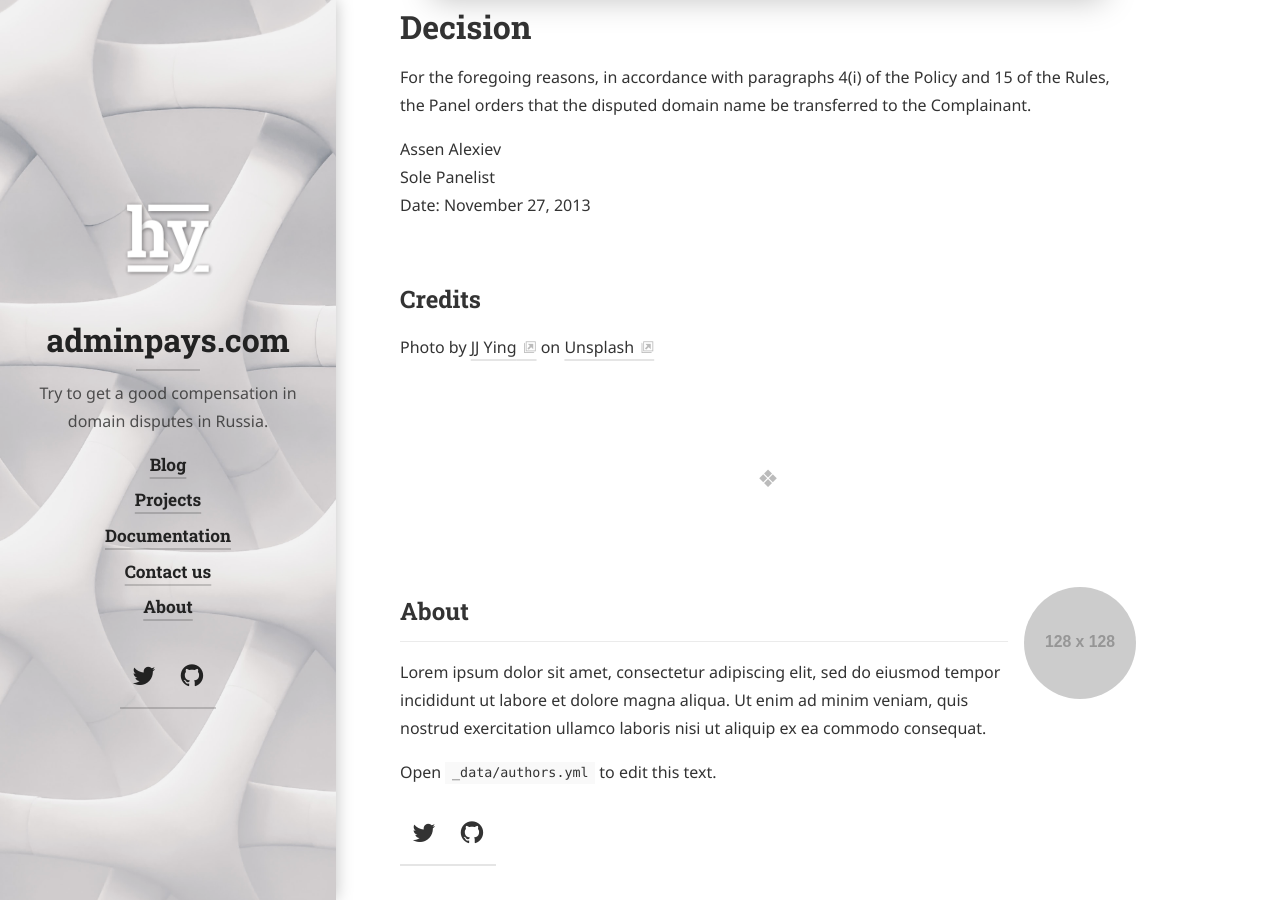
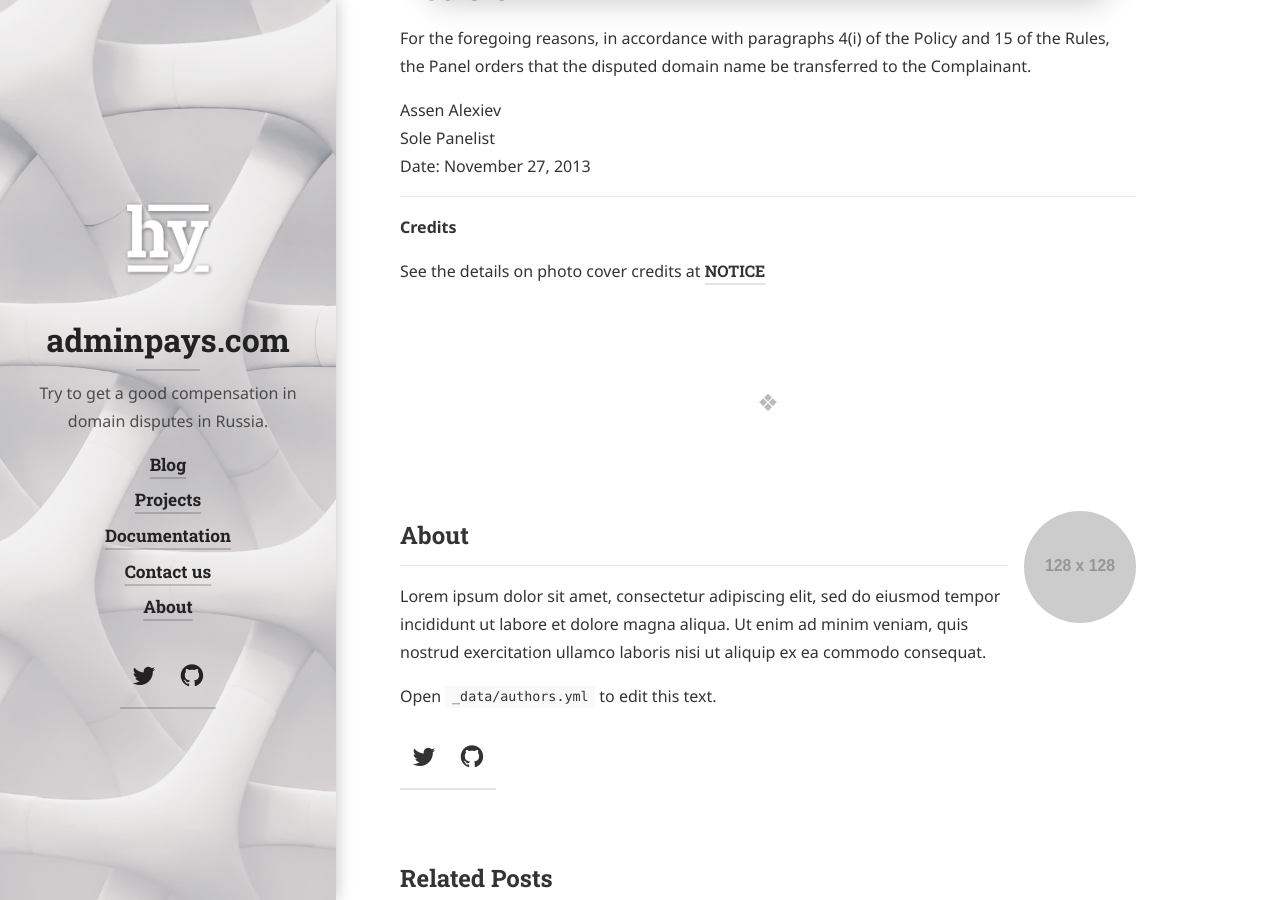
Before and after one commit to xCounsel/adminpays, a Jekyll site: the page built from example/_posts/2021-07-23-udrp-d2013-1657.md, in a window 1280 px wide and 900 px high, scrolled down 8538 px. Built offline with Jekyll 4.4.1, drawn with Linux system fonts in a browser that asks for light colours; cached includes are drawn as plain includes; nearby versions of some CDN libraries; some web fonts are replaced; library files that are not in the unit come from our copies.

Commit message:
Update 2021-07-23-udrp-d2013-1657.md

```diff
--- a/example/_posts/2021-07-23-udrp-d2013-1657.md
+++ b/example/_posts/2021-07-23-udrp-d2013-1657.md
@@ -142,9 +142,10 @@
 Sole Panelist <br/>
 Date: November 27, 2013
 
+----
 
-## Credits
+**Credits**<br/>
 
-<span>Photo by <a href="https://unsplash.com/@jjying?utm_source=unsplash&amp;utm_medium=referral&amp;utm_content=creditCopyText">JJ Ying</a> on <a href="https://unsplash.com/?utm_source=unsplash&amp;utm_medium=referral&amp;utm_content=creditCopyText">Unsplash</a></span>
+See the details on photo cover credits at [NOTICE](../../NOTICE.md){:.heading.flip-title}
 
 *[SERP]: Search Engine Results Page
```
